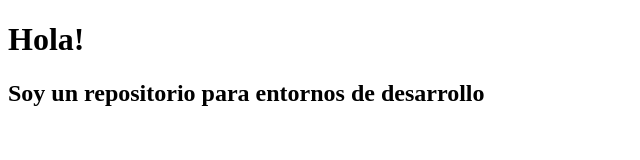
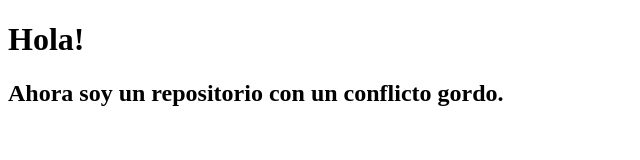
Before and after one commit to Lauu92/Ad1EEDD, a plain HTML site: page index.html in a window 1280 px wide. Shown: the whole page, without its empty margins (0-640 px from the left). Drawn offline with Linux system fonts and the light colour scheme.

Commit message:
Conflicto creado por Patricia.

```diff
--- a/index.html
+++ b/index.html
@@ -7,6 +7,6 @@
 </head>
 <body>
     <h1>Hola!</h1>
-    <h2>Soy un repositorio para entornos de desarrollo</h2>
+    <h2>Ahora soy un repositorio con un conflicto gordo.</h2>
 </body>
 </html>
```
